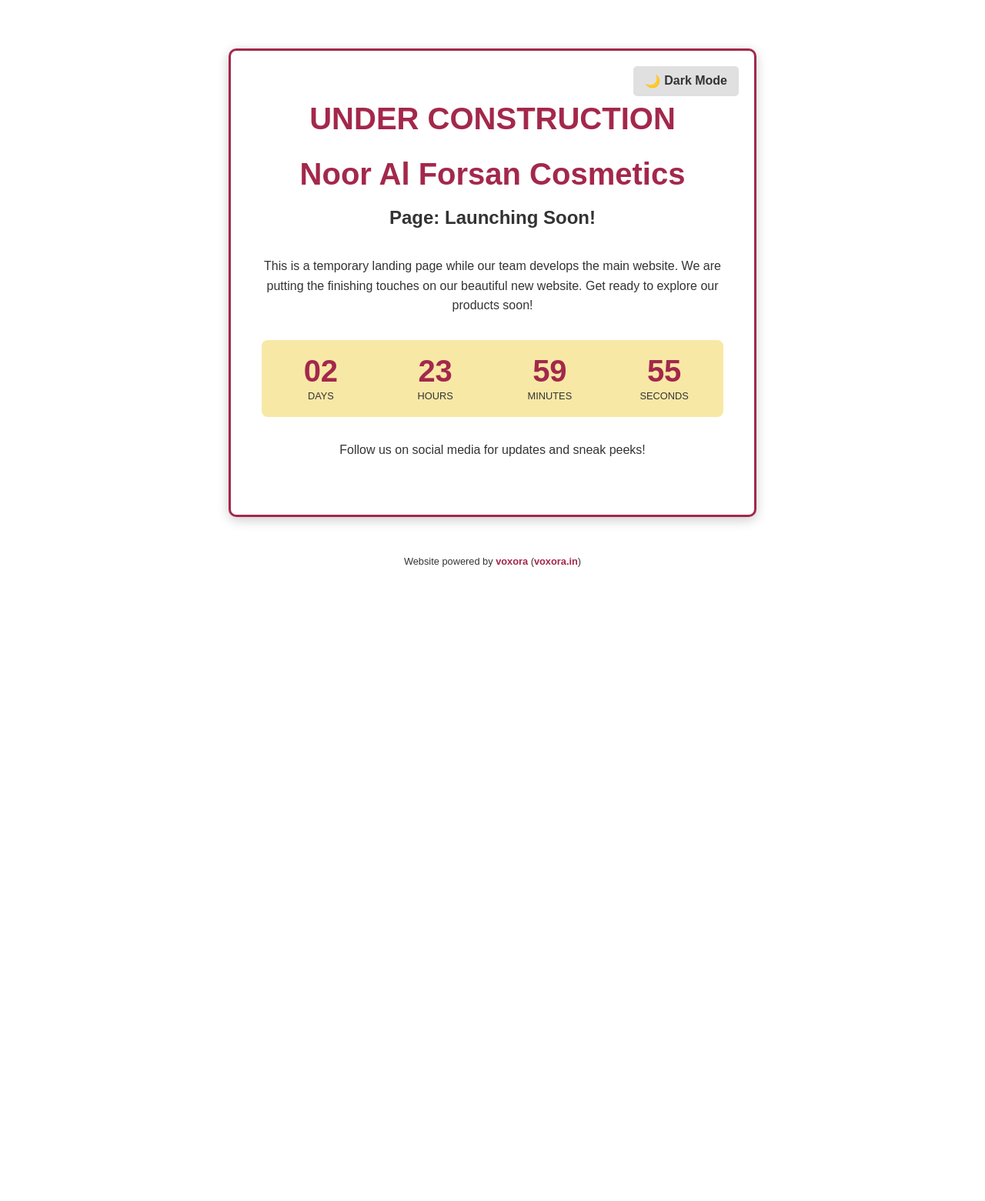
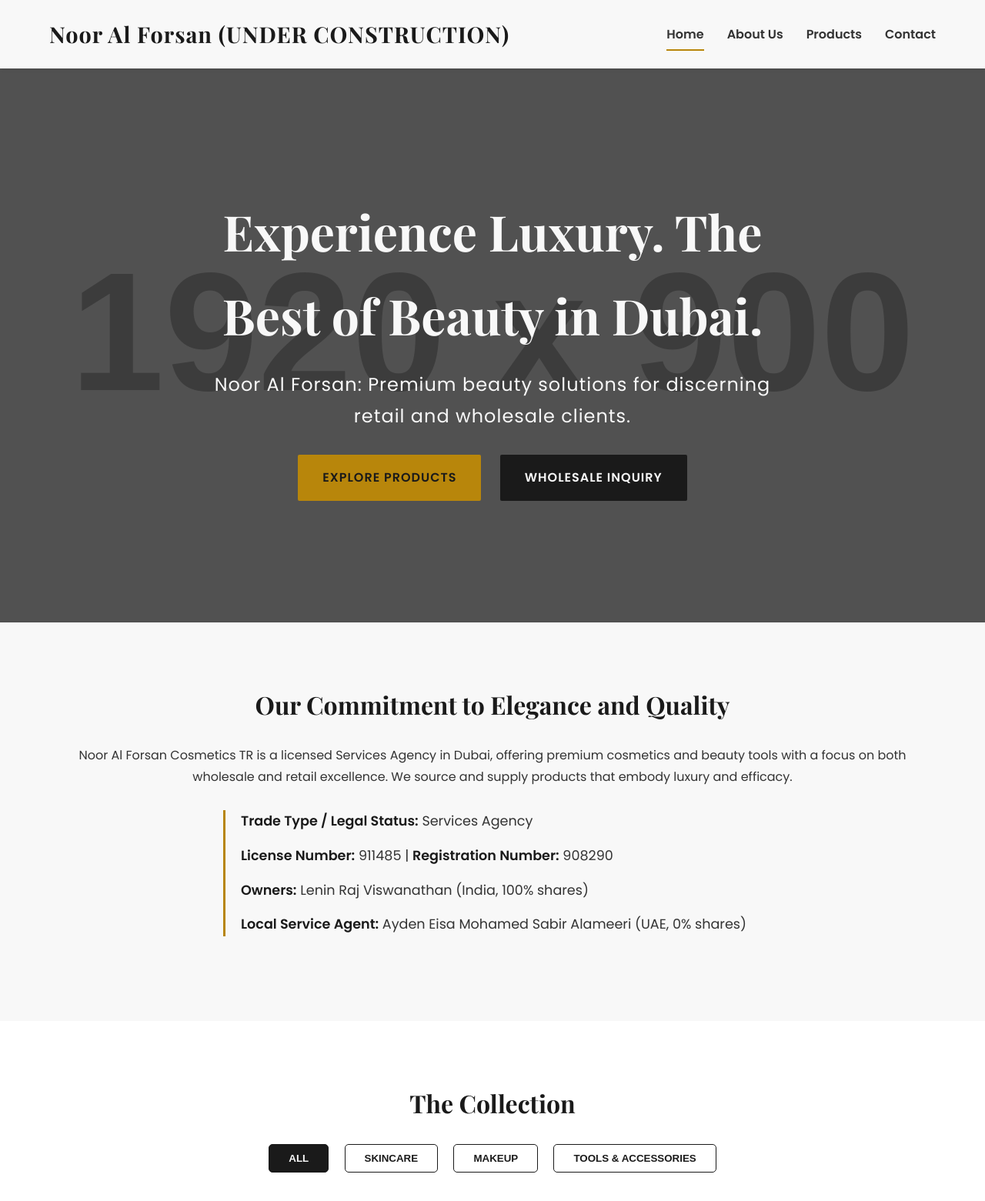
Before and after one commit to sreejunath/NoorAlForsan, a plain HTML site: page index.html in a window 1280 px wide. Shown: the top 1561 px of the page at 77% size. Before the commit the page ends 800 px from the top, so only its background shows below. Drawn offline with nearby package versions, Linux system fonts and the light colour scheme; placeholder pictures from the web are drawn by us.

Commit message:
Update index.html

```diff
--- a/index.html
+++ b/index.html
@@ -3,288 +3,525 @@
 <head>
 <meta charset="UTF-8">
 <meta name="viewport" content="width=device-width, initial-scale=1.0">
-    <title>Noor Al Forsan Cosmetics - Under Development</title>
+<title>Noor Al Forsan | Premium Wholesale & Retail Cosmetics Dubai</title>
+<meta name="description" content="Noor Al Forsan Cosmetics offers premium beauty solutions for retail and wholesale in Dubai, UAE. Explore our luxury makeup and skincare products.">
+<link href="https://fonts.googleapis.com/css2?family=Playfair+Display:wght@700&family=Poppins:wght@400;600&display=swap" rel="stylesheet">
 <style>
-        /* --- CSS Starts Here --- */
-
-        /* Define Light Theme Variables (Default) */
+/* ----------------------------------- */
+/* 1. PREMIUM THEME RESET & VARIABLES */
+/* ----------------------------------- */
 :root {
-            --primary-color: #A3284B; /* Deep Pink/Maroon */
-            --secondary-color: #F8E8A6; /* Soft Gold/Cream for Countdown Box */
-            --text-color: #333333;
-            --background-color: #FFFFFF;
-            --container-bg-color: #FFFFFF;
-            --border-color: #A3284B;
-            --button-bg: #E0E0E0;
-            --button-text: #333333;
-            --font-family: 'Arial', sans-serif;
+    --color-dark: #1A1A1A;     /* Deep Charcoal */
+    --color-gold: #B8860B;     /* Soft Gold Accent */
+    --color-light: #F8F8F8;    /* Creamy White Background */
+    --color-text: #333333;
+    --font-heading: 'Playfair Display', serif;
+    --font-body: 'Poppins', sans-serif;
 }
 
-        /* Dark Theme Variables */
-        body.dark-theme {
-            --text-color: #EEEEEE;
-            --background-color: #121212;
-            --container-bg-color: #1E1E1E;
-            --border-color: #D35400;
-            --secondary-color: #333333;
-            --button-bg: #3A3A3A;
-            --button-text: #F0F0F0;
+* {margin:0; padding:0; box-sizing:border-box;}
+body {
+    background: var(--color-light);
+    color: var(--color-text);
+    line-height: 1.7;
+    font-family: var(--font-body);
+}
+a {text-decoration:none; color:inherit; transition: color 0.3s;}
+ul {list-style:none;}
+
+/* Global Headings & Paragraphs */
+h1, h2, h3 {
+    font-family: var(--font-heading);
+    color: var(--color-dark);
+    margin-bottom: 25px;
+}
+h1 {font-size: 3em;}
+h2 {font-size: 2em;}
+h3 {font-size: 1.5em;}
+p {margin-bottom: 15px;}
+
+/* Global Container */
+.container {
+    padding: 0 5%;
+    max-width: 1200px;
+    margin: 0 auto;
 }
 
-        /* General & Responsive Styles */
-        body {
-            font-family: var(--font-family);
-            background-color: var(--background-color);
-            color: var(--text-color);
-            margin: 0;
+/* Global Buttons */
+.btn {
+    padding: 14px 30px;
+    border-radius: 2px;
+    margin: 0 10px;
+    font-weight: 600;
+    text-transform: uppercase;
+    transition: background-color 0.3s, transform 0.3s;
+    letter-spacing: 1px;
+    display: inline-block;
+}
+.btn-primary {
+    background: var(--color-gold);
+    color: var(--color-dark);
+    border: 2px solid var(--color-gold);
+}
+.btn-primary:hover {
+    background: transparent;
+    color: var(--color-gold);
+    transform: translateY(-2px);
+}
+.btn-secondary {
+    background: var(--color-dark);
+    color: var(--color-light);
+    border: 2px solid var(--color-dark);
+}
+.btn-secondary:hover {
+    background: transparent;
+    color: var(--color-dark);
+    transform: translateY(-2px);
+}
+
+/* ----------------------------------- */
+/* 2. HEADER */
+/* ----------------------------------- */
+header {
+    display:flex;
+    justify-content:space-between;
+    align-items:center;
+    padding: 20px 5%;
+    background: var(--color-light);
+    position:sticky;
+    top:0;
+    z-index:100;
+    box-shadow: 0 1px 5px rgba(0, 0, 0, 0.1);
+}
+header .logo {
+    font-size: 1.8em;
+    font-weight: bold;
+    color: var(--color-dark);
+    font-family: var(--font-heading);
+    letter-spacing: 1px;
+}
+header nav ul {display:flex;}
+header nav ul li {margin-left: 30px;}
+header nav ul li a {
+    font-weight: 600;
+    padding: 5px 0;
+    position: relative;
+}
+header nav ul li a:after {
+    content: '';
+    position: absolute;
+    width: 0;
+    height: 2px;
+    background: var(--color-gold);
+    left: 0;
+    bottom: -5px;
+    transition: width 0.3s;
+}
+header nav ul li a.active:after, header nav ul li a:hover:after {
+    width: 100%;
+}
+
+/* ----------------------------------- */
+/* 3. HERO */
+/* ----------------------------------- */
+.hero {
+    height: 90vh;
+    background: url('https://via.placeholder.com/1920x900/1A1A1A/FFFFFF?text=Luxury+Cosmetics') center/cover no-repeat;
+    display:flex;
+    align-items:center;
+    justify-content:center;
+    text-align:center;
+    position:relative;
+    color: var(--color-light);
+}
+.hero::after {
+    content:'';
+    position:absolute;
+    inset:0;
+    background:rgba(0,0,0,0.6); /* Darker overlay for text contrast */
+}
+.hero-content {
+    position:relative;
+    z-index:1;
+    max-width: 800px;
+    padding: 20px;
+}
+.hero h1 {
+    font-size: 4em;
+    margin-bottom: 15px;
+    color: var(--color-light);
+}
+.hero p {
+    font-size: 1.5em;
+    margin-bottom: 30px;
+    color: var(--color-light);
+    letter-spacing: 1px;
+}
+
+/* ----------------------------------- */
+/* 4. SECTIONS (General) */
+/* ----------------------------------- */
+section {padding: 80px 5%; text-align:center;}
+.about {background: var(--color-light);}
+.products {background: #ffffff;}
+.contact {background: var(--color-light);}
+
+/* ----------------------------------- */
+/* 5. ABOUT */
+/* ----------------------------------- */
+.about ul {
+    margin: 30px auto;
+    text-align: left;
+    max-width: 700px;
+    border-left: 3px solid var(--color-gold);
+    padding-left: 20px;
+}
+.about li {
+    margin-bottom: 15px;
+    font-size: 1.1em;
+}
+.about strong {
+    color: var(--color-dark);
+}
+
+/* ----------------------------------- */
+/* 6. PRODUCTS */
+/* ----------------------------------- */
+.category-buttons {margin-bottom: 40px;}
+.category-buttons button {
+    padding: 10px 25px;
+    margin: 0 8px;
+    border: 1px solid var(--color-dark);
+    background: transparent;
+    color: var(--color-dark);
+    border-radius: 5px;
+    cursor:pointer;
+    transition: 0.3s;
+    text-transform: uppercase;
+    font-weight: 600;
+}
+.category-buttons button:hover, .category-buttons button.active {
+    background: var(--color-dark);
+    color: var(--color-light);
+}
+.product-grid {
+    display:grid;
+    grid-template-columns:repeat(auto-fit, minmax(250px, 1fr));
+    gap: 30px;
+}
+.product-card {
+    background: var(--color-light);
+    padding: 20px;
+    border-radius: 5px;
+    box-shadow: 0 4px 10px rgba(0, 0, 0, 0.05);
+    transition: transform 0.3s, box-shadow 0.3s;
+    text-align:left;
+    overflow: hidden;
+}
+.product-card:hover {
+    transform: translateY(-5px);
+    box-shadow: 0 8px 20px rgba(0, 0, 0, 0.1);
+}
+.product-card img {
+    width:100%;
+    height: 250px;
+    object-fit: cover;
+    border-radius: 2px;
+    margin-bottom: 15px;
+}
+.product-card h3 {
+    margin-bottom: 8px;
+    color: var(--color-gold);
+    font-family: var(--font-body); /* Change heading font for product cards */
+}
+.product-card p {font-size: 0.9em; margin-bottom: 5px;}
+.product-card .type {
+    font-weight: bold;
+    color: var(--color-dark);
+    margin-top: 10px;
+    font-size: 0.95em;
+}
+
+/* ----------------------------------- */
+/* 7. CONTACT */
+/* ----------------------------------- */
+.contact-container {
+    display: flex;
+    justify-content: space-between;
+    gap: 50px;
+    max-width: 1000px;
+    margin: 0 auto;
+    text-align: left;
+}
+.contact form {
+    flex: 1;
+    display:flex;
+    flex-direction:column;
+}
+.contact form input, .contact form textarea {
+    padding: 15px;
+    margin-bottom: 20px;
+    border: 1px solid #ccc;
+    border-radius: 2px;
+    font-size: 1em;
+}
+.contact-info {
+    flex: 1;
+}
+.contact-info p {
+    font-size: 1.1em;
+}
+.map {
+    margin-top: 30px;
+}
+.map iframe {
+    width:100%;
+    height:300px;
+    border: 1px solid var(--color-gold);
+    border-radius: 2px;
+}
+
+/* ----------------------------------- */
+/* 8. FOOTER */
+/* ----------------------------------- */
+footer {
+    background: var(--color-dark);
+    color: var(--color-light);
+    padding: 30px 5%;
+    text-align: center;
+}
+footer p {
+    margin-bottom: 10px;
+    font-size: 0.9em;
+}
+footer .social-icons a {
+    margin: 0 15px;
+    color: var(--color-gold);
+    font-weight: 600;
+}
+footer .social-icons a:hover {
+    color: var(--color-light);
+}
+
+/* ----------------------------------- */
+/* 9. RESPONSIVE DESIGN */
+/* ----------------------------------- */
+@media(max-width:1024px){
+    /* Tablet adjustments */
+    .hero h1 {font-size: 3em;}
+    .hero p {font-size: 1.3em;}
+}
+
+@media(max-width:768px){
+    /* Mobile adjustments */
+    header {
+        padding: 15px 5%;
+    }
+    header nav {
+        display: none; /* Hide navigation on small screens (can use a hamburger menu later) */
+    }
+    .hero {
+        height: 60vh;
+    }
+    .hero h1 {
+        font-size: 2.5em;
+    }
+    .hero p {
+        font-size: 1.1em;
+    }
+    .hero-buttons {
         display: flex;
         flex-direction: column;
-            justify-content: center;
         align-items: center;
-            min-height: 100vh;
+    }
+    .hero-buttons .btn {
+        margin: 10px 0;
+        width: 80%;
         text-align: center;
-            padding: 20px;
-            transition: background-color 0.5s, color 0.5s;
-            box-sizing: border-box; /* Include padding/border in element's total width/height */
     }
 
-        .container {
-            width: 90%; /* Responsive width */
-            max-width: 600px;
-            padding: 40px 20px; /* Reduced side padding for small screens */
-            border: 3px solid var(--border-color);
-            border-radius: 10px;
-            box-shadow: 0 4px 15px rgba(0, 0, 0, 0.2);
-            background-color: var(--container-bg-color);
-            transition: background-color 0.5s, border-color 0.5s;
-            position: relative;
+    /* Section padding */
+    section {padding: 60px 5%;}
+
+    /* Contact layout stack */
+    .contact-container {
+        flex-direction: column;
+        gap: 30px;
     }
+    .map iframe {height: 250px;}
 
-        h1 {
-            color: var(--primary-color);
-            font-size: 2.2em; /* Slightly reduced for mobile */
-            margin-bottom: 0.5em;
+    /* Footer layout stack */
+    footer {
+        flex-direction: column;
+        text-align: center;
     }
-
-        h2 {
-            color: var(--text-color);
-            font-size: 1.3em; /* Slightly reduced for mobile */
-            margin-top: 0;
-            margin-bottom: 1.5em;
-        }
-
-        p {
-            font-size: 1em;
-            line-height: 1.6;
-            margin-bottom: 2em;
-        }
-
-        /* Countdown Timer Styling */
-        .countdown {
-            margin: 30px 0;
-            padding: 15px 5px; /* Adjust padding */
-            background-color: var(--secondary-color);
-            border-radius: 8px;
-            display: flex;
-            justify-content: space-around;
-            gap: 5px; /* Reduced gap */
-            transition: background-color 0.5s;
-        }
-
-        .countdown div {
-            flex: 1;
-            padding: 5px;
-        }
-
-        .countdown span.number {
-            display: block;
-            font-size: 2em; /* Reduced size for mobile */
-            font-weight: bold;
-            color: var(--primary-color);
-            line-height: 1;
-        }
-
-        .countdown span.label {
-            display: block;
-            font-size: 0.7em; /* Reduced size for mobile */
-            text-transform: uppercase;
-            color: var(--text-color);
-            margin-top: 5px;
-        }
-
-        /* Footer/Powered By Section */
-        .footer {
-            margin-top: 50px;
-            font-size: 0.8em; /* Reduced size for mobile */
-            color: var(--text-color);
-            transition: color 0.5s;
-        }
-
-        .footer a {
-            color: var(--primary-color);
-            text-decoration: none;
-            font-weight: bold;
-        }
-
-        /* Theme Changer Button Styling */
-        #theme-toggle {
-            position: absolute;
-            top: 10px; /* Adjusted position */
-            right: 10px; /* Adjusted position */
-            padding: 8px 12px; /* Adjusted padding */
-            font-size: 0.9em;
-            border: none;
-            border-radius: 5px;
-            cursor: pointer;
-            font-weight: bold;
-            background-color: var(--button-bg);
-            color: var(--button-text);
-            transition: background-color 0.3s, color 0.3s;
-            display: flex;
-            align-items: center;
-            gap: 5px;
-        }
-
-        /* Media Query for larger screens (optional, but good practice) */
-        @media (min-width: 600px) {
-            .container {
-                padding: 40px;
-            }
-            h1 {
-                font-size: 2.5em;
-            }
-            h2 {
-                font-size: 1.5em;
-            }
-            .countdown span.number {
-                font-size: 2.5em;
-            }
-            .countdown span.label {
-                font-size: 0.8em;
-            }
-            #theme-toggle {
-                top: 20px;
-                right: 20px;
-                padding: 10px 15px;
-                font-size: 1em;
+    footer .social-icons {
+        margin-top: 15px;
     }
 }
-        /* --- CSS Ends Here --- */
 </style>
 </head>
-<body class="light-theme">
+<body>
 
-    <div class="container">
-        <button id="theme-toggle" aria-label="Toggle Dark Mode">
-            <span id="theme-icon">🌙</span> Dark Mode
-        </button>
-        <h1>UNDER CONSTRUCTION</h1>
+<header>
+<div class="logo">Noor Al Forsan (UNDER CONSTRUCTION)</div>
+<nav>
+<ul>
+<li><a href="#home" class="active">Home</a></li>
+<li><a href="#about">About Us</a></li>
+<li><a href="#products">Products</a></li>
+<li><a href="#contact">Contact</a></li>
+</ul>
+</nav>
+</header>
 
-        <h1>Noor Al Forsan Cosmetics</h1>
-        <h2>Page: Launching Soon!</h2>
-        <p>This is a temporary landing page while our team develops the main website. We are putting the finishing touches on our beautiful new website. Get ready to explore our products soon!</p>
-
-        <div class="countdown">
-            <div>
-                <span class="number" id="days">00</span>
-                <span class="label">Days</span>
-            </div>
-            <div>
-                <span class="number" id="hours">00</span>
-                <span class="label">Hours</span>
-            </div>
-            <div>
-                <span class="number" id="minutes">00</span>
-                <span class="label">Minutes</span>
-            </div>
-            <div>
-                <span class="number" id="seconds">00</span>
-                <span class="label">Seconds</span>
+<section class="hero" id="home">
+<div class="hero-content">
+<h1>Experience Luxury. The Best of Beauty in Dubai.</h1>
+<p>Noor Al Forsan: Premium beauty solutions for discerning retail and wholesale clients.</p>
+<div class="hero-buttons">
+<a href="#products" class="btn btn-primary">Explore Products</a>
+<a href="#contact" class="btn btn-secondary">Wholesale Inquiry</a>
 </div>
 </div>
+</section>
 
-        <p>Follow us on social media for updates and sneak peeks!</p>
+<section class="about" id="about">
+<h2>Our Commitment to Elegance and Quality</h2>
+<p>Noor Al Forsan Cosmetics TR is a licensed Services Agency in Dubai, offering premium cosmetics and beauty tools with a focus on both wholesale and retail excellence. We source and supply products that embody luxury and efficacy.</p>
+<ul>
+<li><strong>Trade Type / Legal Status:</strong> Services Agency</li>
+<li><strong>License Number:</strong> 911485 | <strong>Registration Number:</strong> 908290</li>
+<li><strong>Owners:</strong> Lenin Raj Viswanathan (India, 100% shares)</li>
+<li><strong>Local Service Agent:</strong> Ayden Eisa Mohamed Sabir Alameeri (UAE, 0% shares)</li>
+</ul>
+</section>
+
+<section class="products" id="products">
+<h2>The Collection</h2>
+<div class="category-buttons">
+<button class="active" onclick="filterProducts('all', this)">All</button>
+<button onclick="filterProducts('skincare', this)">Skincare</button>
+<button onclick="filterProducts('makeup', this)">Makeup</button>
+<button onclick="filterProducts('tools', this)">Tools & Accessories</button>
 </div>
 
-    <div class="footer">
-        Website powered by <a href="http://voxora.in" target="_blank">voxora</a> (<a href="http://voxora.in" target="_blank">voxora.in</a>)
+<div class="product-grid">
+
+<div class="product-card skincare">
+<img src="https://via.placeholder.com/300x300/CCCCCC/1A1A1A?text=Luxury+Cream" alt="Luxury Skincare Cream">
+<h3>Refined Night Cream</h3>
+<p>A deep-hydrating formula designed for overnight restoration and flawless skin.</p>
+<p class="type">Wholesale & Retail Available</p>
 </div>
 
+<div class="product-card skincare">
+<img src="https://via.placeholder.com/300x300/CCCCCC/1A1A1A?text=Face+Serum" alt="Hydrating Face Serum">
+<h3>Glow-Enhancing Serum</h3>
+<p>Infused with rare botanicals to bring out a natural, luminous glow.</p>
+<p class="type">Wholesale & Retail Available</p>
+</div>
+
+<div class="product-card makeup">
+<img src="https://via.placeholder.com/300x300/CCCCCC/1A1A1A?text=Matte+Lipstick" alt="Matte Lipstick">
+<h3>Velvet Matte Lipstick</h3>
+<p>Long-wear, richly pigmented lipstick for a bold and elegant finish.</p>
+<p class="type">Wholesale & Retail Available</p>
+</div>
+
+<div class="product-card makeup">
+<img src="https://via.placeholder.com/300x300/CCCCCC/1A1A1A?text=Foundation" alt="Liquid Foundation">
+<h3>Silk-Finish Foundation</h3>
+<p>Build-able coverage with an airbrushed, weightless feel.</p>
+<p class="type">Wholesale & Retail Available</p>
+</div>
+
+<div class="product-card tools">
+<img src="https://via.placeholder.com/300x300/CCCCCC/1A1A1A?text=Brush+Set" alt="Makeup Brush Set">
+<h3>Pro-Grade Brush Collection</h3>
+<p>A complete, handcrafted set for professional-level application.</p>
+<p class="type">Wholesale & Retail Available</p>
+</div>
+
+<div class="product-card tools">
+<img src="https://via.placeholder.com/300x300/CCCCCC/1A1A1A?text=Facial+Roller" alt="Facial Roller">
+<h3>Obsidian Facial Roller</h3>
+<p>Sculpt and de-puff the skin with this premium beauty tool.</p>
+<p class="type">Wholesale & Retail Available</p>
+</div>
+
+</div>
+</section>
+
+<section class="contact" id="contact">
+<h2>Get In Touch</h2>
+<div class="contact-container">
+    <form>
+        <input type="text" placeholder="Your Name" required>
+        <input type="email" placeholder="Your Email" required>
+        <textarea placeholder="Your Message or Wholesale Inquiry" rows="5" required></textarea>
+        <button type="submit" class="btn btn-primary">Send Message</button>
+    </form>
+    <div class="contact-info">
+        <h3>Contact Details</h3>
+        <p><strong>Phone:</strong> 0567805381</p>
+        <p><strong>Email:</strong> nooralforsancosmetics@gmail.com</p>
+        <p style="margin-top: 20px;"><strong>Location:</strong> Sharjah, UAE</p>
+        <div class="map">
+            <iframe src="https://maps.google.com/maps?q=Sharjah,UAE&t=&z=13&ie=UTF8&iwloc=&output=embed" allowfullscreen></iframe>
+        </div>
+    </div>
+</div>
+</section>
+
+<footer>
+<p>Noor Al Forsan Cosmetics | Licensed Beauty Distributor in UAE</p>
+<div class="social-icons">
+<a href="#">Instagram</a>
+<a href="#">Facebook</a>
+<a href="#">LinkedIn</a>
+</div>
+<p style="margin-top: 15px;">© 2025 All Rights Reserved. License No: 911485 | Registration No: 908290</p>
+</footer>
+
 <script>
-        // --- JavaScript Starts Here ---
+// Smooth scroll
+document.querySelectorAll('a[href^="#"]').forEach(anchor => {
+    anchor.addEventListener('click', function(e){
+        e.preventDefault();
+        document.querySelector(this.getAttribute('href')).scrollIntoView({
+            behavior: 'smooth'
+        });
+    });
+});
 
-        // 1. Countdown Timer Logic (3 days from now)
-        const countdown = () => {
-            const now = new Date();
-            // Launch date is exactly 3 days (72 hours) from load time
-            const launchDate = new Date(now.getTime() + (3 * 24 * 60 * 60 * 1000)).getTime();
-
-            const x = setInterval(function() {
-                const distance = launchDate - new Date().getTime();
-
-                // Time calculations
-                const days = Math.floor(distance / (1000 * 60 * 60 * 24));
-                const hours = Math.floor((distance % (1000 * 60 * 60 * 24)) / (1000 * 60 * 60));
-                const minutes = Math.floor((distance % (1000 * 60 * 60)) / (1000 * 60));
-                const seconds = Math.floor((distance % (1000 * 60)) / 1000);
-
-                // Output the result
-                document.getElementById("days").innerHTML = String(days).padStart(2, '0');
-                document.getElementById("hours").innerHTML = String(hours).padStart(2, '0');
-                document.getElementById("minutes").innerHTML = String(minutes).padStart(2, '0');
-                document.getElementById("seconds").innerHTML = String(seconds).padStart(2, '0');
-
-                // If finished
-                if (distance < 0) {
-                    clearInterval(x);
-                    document.getElementById("days").innerHTML = "00";
-                    document.getElementById("hours").innerHTML = "00";
-                    document.getElementById("minutes").innerHTML = "00";
-                    document.getElementById("seconds").innerHTML = "00";
-                    // Display a launch message
-                    const countdownElement = document.querySelector('.countdown');
-                    countdownElement.innerHTML = "<h3>🎉 We are LIVE! Welcome to Noor Al Forsan Cosmetics!</h3>";
-                    countdownElement.style.fontSize = '1.2em';
-                }
-            }, 1000);
-        }
-
-        // 2. Theme Changer Logic
-        const themeToggle = document.getElementById('theme-toggle');
-        const body = document.body;
-
-        // Check for saved theme preference or default to light
-        const savedTheme = localStorage.getItem('theme') || 'light-theme';
-        body.classList.add(savedTheme);
-        updateThemeButton(savedTheme);
-
-        function updateThemeButton(theme) {
-            const themeToggle = document.getElementById('theme-toggle');
-            if (theme === 'dark-theme') {
-                themeToggle.innerHTML = '<span id="theme-icon">☀️</span> Light Mode';
+// Filter products and button active state
+function filterProducts(category, clickedButton) {
+    const products = document.querySelectorAll('.product-card');
+    products.forEach(p => {
+        if(category === 'all'){
+            p.style.display = 'block';
+        } else if(p.classList.contains(category)){
+            p.style.display = 'block';
         } else {
-                themeToggle.innerHTML = '<span id="theme-icon">🌙</span> Dark Mode';
-            }
-        }
-
-        themeToggle.addEventListener('click', () => {
-            if (body.classList.contains('light-theme')) {
-                body.classList.remove('light-theme');
-                body.classList.add('dark-theme');
-                localStorage.setItem('theme', 'dark-theme');
-                updateThemeButton('dark-theme');
-            } else {
-                body.classList.remove('dark-theme');
-                body.classList.add('light-theme');
-                localStorage.setItem('theme', 'light-theme');
-                updateThemeButton('light-theme');
+            p.style.display = 'none';
         }
     });
 
-        countdown();
-        // --- JavaScript Ends Here ---
+    // Update active button state
+    const buttons = document.querySelectorAll('.category-buttons button');
+    buttons.forEach(button => button.classList.remove('active'));
+    clickedButton.classList.add('active');
+}
+
+// Set initial active state for 'All' button
+document.addEventListener('DOMContentLoaded', () => {
+    const allButton = document.querySelector('.category-buttons button:first-child');
+    if (allButton) {
+        allButton.classList.add('active');
+    }
+});
 </script>
 
 </body>
-
 </html>
```
Lines whose indentation alone changed are shown as unchanged.
